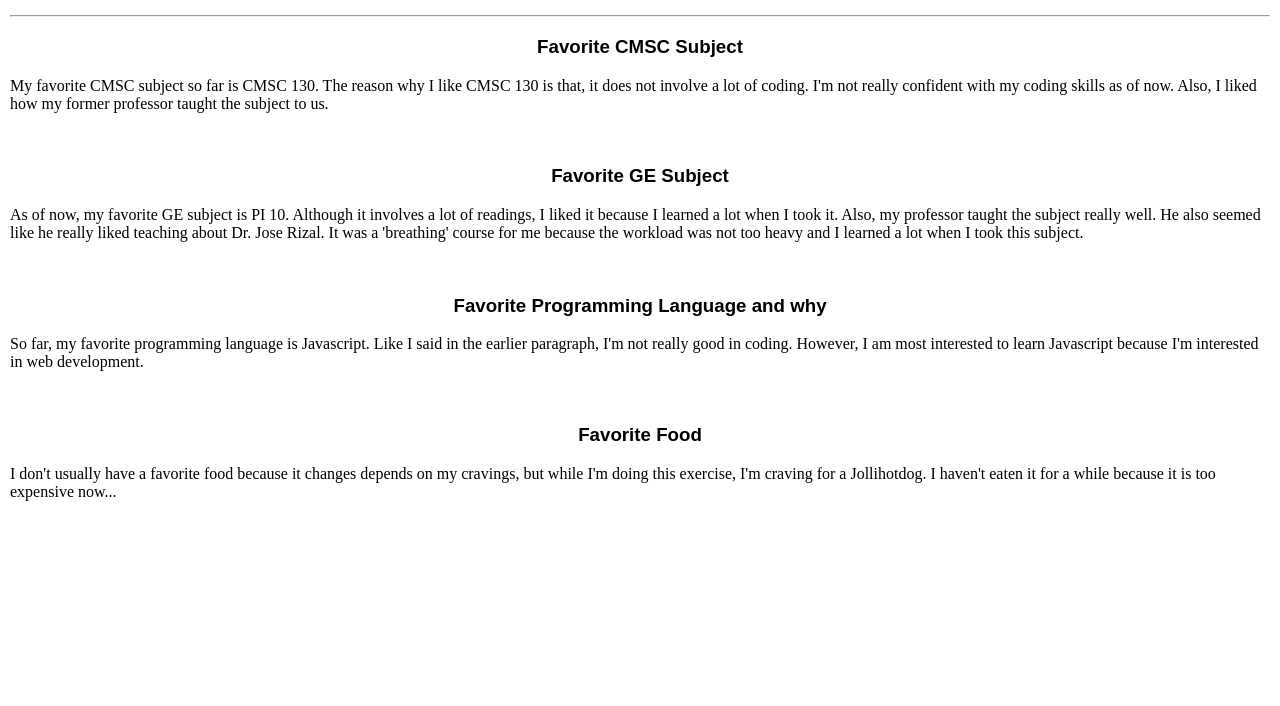
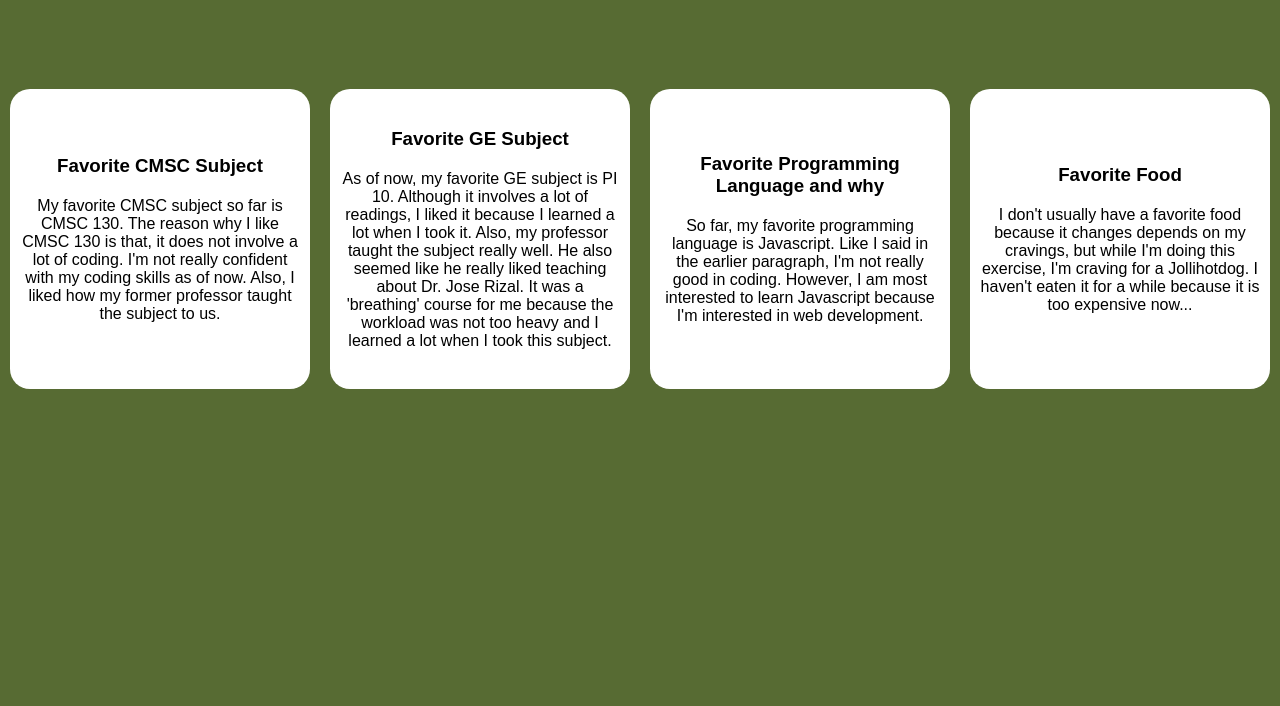
Before and after one commit to jnllaee/jnllaee.github.io, a plain HTML site: page index.html in a window 1280 px wide. Shown: the part 94-800 px from the top of the page. Drawn offline with Linux system fonts and the light colour scheme.

Commit message:
Modified html and css files

```diff
--- a/index.html
+++ b/index.html
@@ -5,24 +5,34 @@
 	</head>
 
 	<body>
-		<h1>Janelle Maxine Mangalao</h1>
-		<h3>Janelle</h3>
-
-		<hr>
-		<h3>Favorite CMSC Subject</h3>
-		<p>My favorite CMSC subject so far is CMSC 130. The reason why I like CMSC 130 is that, it does not involve a lot of coding. I'm not really confident with my coding skills as of now. Also, I liked how my former professor taught the subject to us.</p>
+		<h1 class="main main-title">Janelle Maxine Mangalao</h1>
+		<h3 class="main main-sub">Janelle</h3>
 
 		<br>
-		<h3>Favorite GE Subject</h3>
-		<p>As of now, my favorite GE subject is PI 10. Although it involves a lot of readings, I liked it because I learned a lot when I took it. Also, my professor taught the subject really well. He also seemed like he really liked teaching about Dr. Jose Rizal. It was a 'breathing' course for me because the workload was not too heavy and I learned a lot when I took this subject.</p>
+		<br>
+		<br>
 
-		<br>
-		<h3>Favorite Programming Language and why</h3>
-		<p>So far, my favorite programming language is Javascript. Like I said in the earlier paragraph, I'm not really good in coding. However, I am most interested to learn Javascript because I'm interested in web development.</p>
+		<div class="favorites">
+			<div class="container cmsc__container">
+				<h3 class="cmsc cmsc-title">Favorite CMSC Subject</h3>
+				<p class="cmsc cmsc-text">My favorite CMSC subject so far is CMSC 130. The reason why I like CMSC 130 is that, it does not involve a lot of coding. I'm not really confident with my coding skills as of now. Also, I liked how my former professor taught the subject to us.</p>
+			</div>
 
-		<br>
-		<h3>Favorite Food</h3>
-		<p>I don't usually have a favorite food because it changes depends on my cravings, but while I'm doing this exercise, I'm craving for a Jollihotdog. I haven't eaten it for a while because it is too expensive now...</p>
+			<div class="container ge__container">
+				<h3 class="ge ge-title">Favorite GE Subject</h3>
+				<p class="ge ge-text">As of now, my favorite GE subject is PI 10. Although it involves a lot of readings, I liked it because I learned a lot when I took it. Also, my professor taught the subject really well. He also seemed like he really liked teaching about Dr. Jose Rizal. It was a 'breathing' course for me because the workload was not too heavy and I learned a lot when I took this subject.</p>
+			</div>
+
+			<div class="container pl__container">
+				<h3 class="pl pl-title">Favorite Programming Language and why</h3>
+				<p class="pl pl-text">So far, my favorite programming language is Javascript. Like I said in the earlier paragraph, I'm not really good in coding. However, I am most interested to learn Javascript because I'm interested in web development.</p>
+			</div>
+
+			<div class="container food__container">
+				<h3 class="food food-title">Favorite Food</h3>
+				<p class="food food-text">I don't usually have a favorite food because it changes depends on my cravings, but while I'm doing this exercise, I'm craving for a Jollihotdog. I haven't eaten it for a while because it is too expensive now...</p>
+			</div>
+		</div>
 
 	</body>
 </html>
--- a/style.css
+++ b/style.css
@@ -1,9 +1,78 @@
 body {
+	display: flex;
+	flex-direction: column;
+	align-items: center;
+	justify-content: center;
+
+	font-family: arial;
+	text-align: center;
+
+	background: #576b33;
+
 	margin: 10px;
 	padding: 0px;
 }
 
-h1,h3 {
-	font-family: arial;
-	text-align: center;
+.main{
+	margin: 0px;
+	padding: 10px;
 }
+
+.favorites {
+	display: flex;
+	flex-direction: row;
+	align-items: center;
+
+	margin: 0px;
+	padding: 10px;
+}
+
+.container {
+	display: flex;
+	flex-direction: column;
+	align-items: center;
+	justify-content: center;
+
+	border-radius: 20px;
+
+	margin: 10px;
+
+	width: 300px;
+	height: 300px;
+
+	background: #FFFF;
+}
+
+.cmsc, .ge, .pl, .food {
+	padding: 5px;
+	margin: 5px;
+}
+
+/*
+.cmsc__container {
+	margin: 10px;
+
+	background: #FFFF;
+
+}
+
+.ge__container {
+	margin: 10px;
+
+	background: #FFFF;
+
+}
+
+.pl__container {
+	margin: 10px;
+
+	background: #FFFF;
+
+}
+
+.food__container {
+	margin: 10px;
+
+	background: #FFFF;
+
+}*/
```
